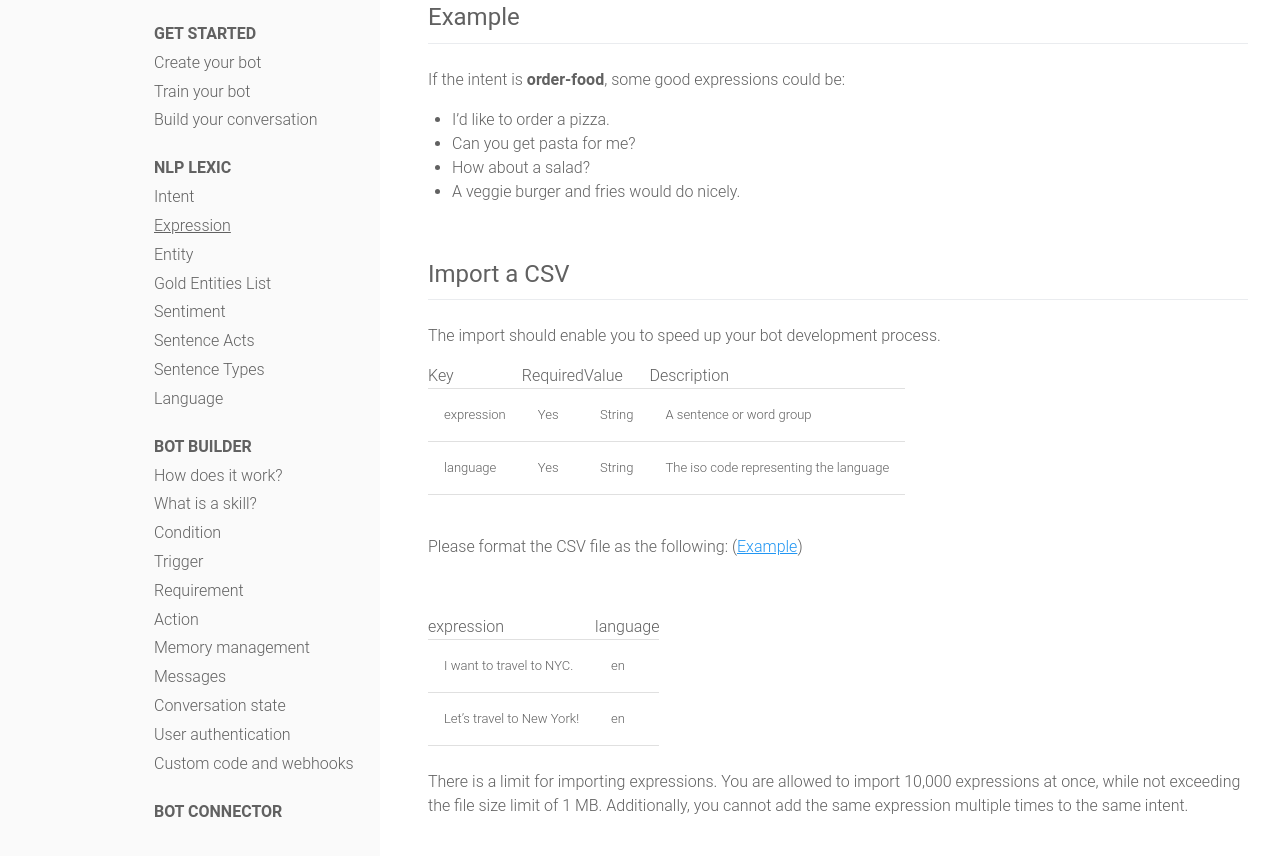
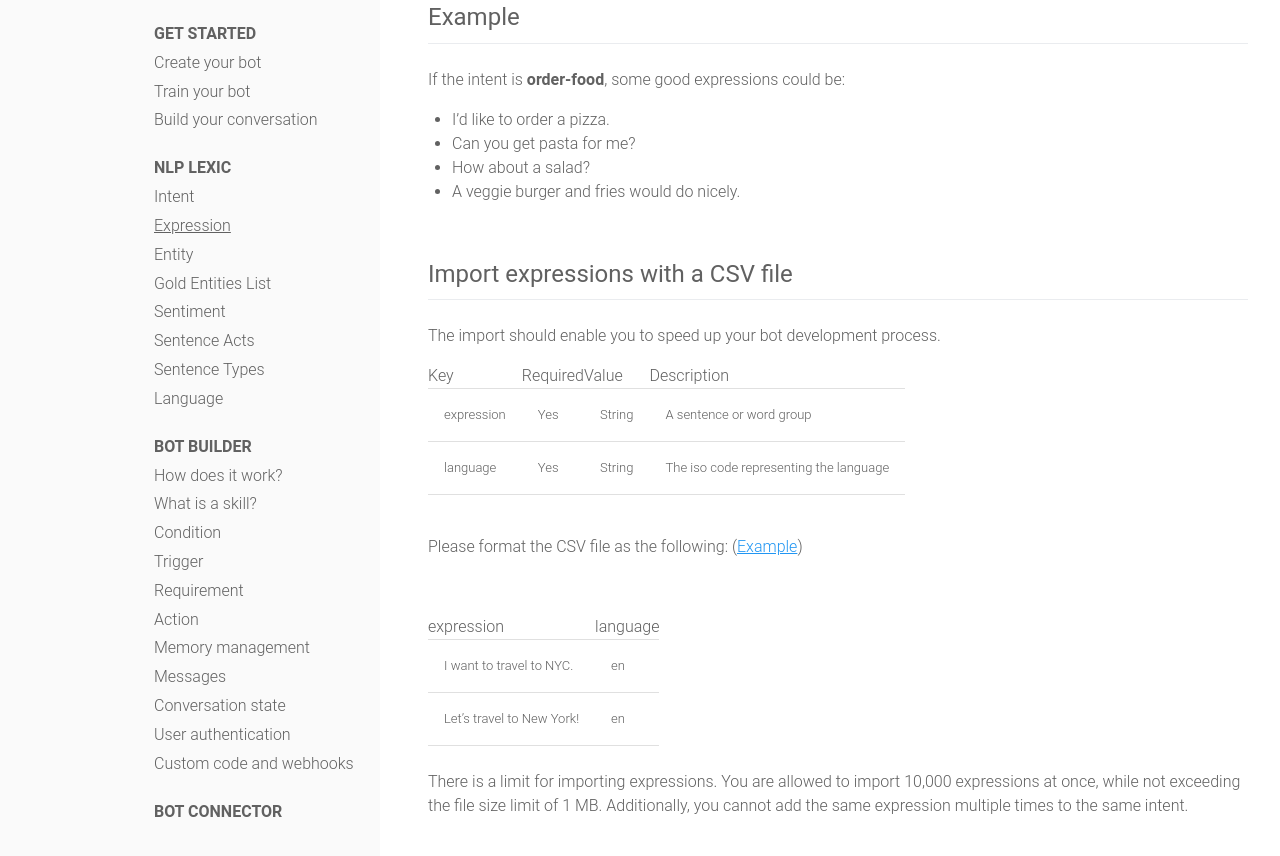
Before and after one commit to SAP-archive/docs, a Jekyll site: the page built from concepts/nlp_lexic/expression.md, in a window 1280 px wide and 900 px high, scrolled down 829 px. Shown: the top 856 px of the window. Built offline with Jekyll 4.4.1, drawn with Linux system fonts in a browser that asks for light colours; nearby versions of some CDN libraries; comment, search, counter and statistics services are not loaded.

Commit message:
Update expression.md

```diff
--- a/concepts/nlp_lexic/expression.md
+++ b/concepts/nlp_lexic/expression.md
@@ -25,7 +25,7 @@ If the intent is **order-food**, some good expressions could be:
 * How about a salad?
 * A veggie burger and fries would do nicely.
 
-## Import a CSV
+## Import expressions with a CSV file
 
 The import should enable you to speed up your bot development process.
 
```
